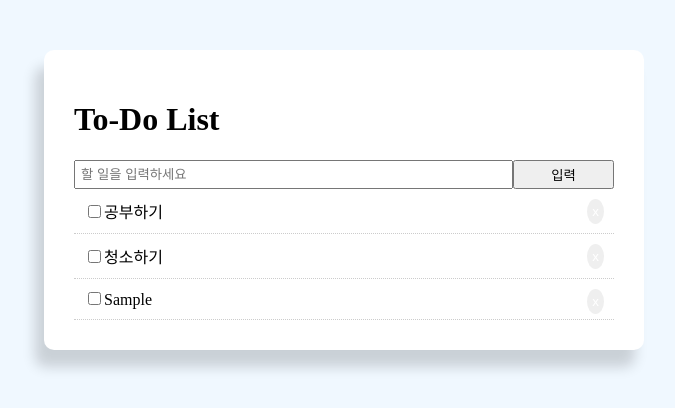
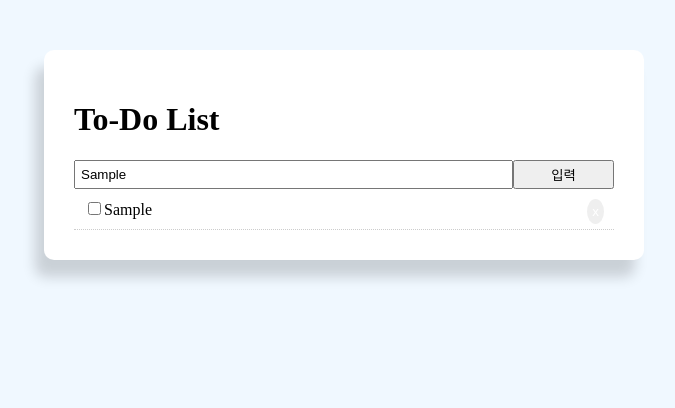
Before and after one commit to bkdragon0228/To-Do-React, a React (Vite) app in the folder To-Do/: page / in a window 1280 px wide. Both pictures are taken after typing "Sample" into the empty fields and a click on the button "입력". Shown: the top 408 px of the page, without its empty margins (296-971 px from the left). Built offline with nearby package versions, Linux system fonts and the light colour scheme.

Commit message:
추가 : 클래스형 컴포넌트 => 함수형 컴포넌트로 변경

```diff
--- a/To-Do/src/App.jsx
+++ b/To-Do/src/App.jsx
@@ -1,104 +1,109 @@
 import React, { Component } from 'react';
 import style from './App.module.css';
+import TodoList from './component/TodoList';
 
-// function App() {
-//     return <div className="App">hello</div>;
+function App() {
+    return (
+        <div className="App">
+            <TodoList />
+        </div>
+    );
+}
+
+export default App;
+
+// export default class App extends Component {
+//     state = {
+//         todoData: [
+//             { id: '1', title: '공부하기', completed: false },
+//             { id: '2', title: '청소하기', completed: false },
+//         ],
+//         value: '',
+//     };
+//     getStyle = (completed) => {
+//         return {
+//             padding: '10px',
+//             borderBottom: '1px #ccc dotted',
+//             textDecoration: completed ? 'line-through' : 'none',
+//         };
+//     };
+
+//     handleClick = (id) => {
+//         let newTodoData = this.state.todoData.filter((e) => e.id !== id);
+//         this.setState({ todoData: newTodoData });
+//     };
+
+//     handleInputChange = (e) => {
+//         let newValue = e.target.value;
+//         this.setState({ value: newValue });
+//     };
+//     handleSubmit = (e) => {
+//         e.preventDefault();
+
+//         let newTodo = {
+//             id: Date.now(),
+//             title: this.state.value,
+//             completed: false,
+//         };
+
+//         this.setState({
+//             todoData: [...this.state.todoData, newTodo],
+//             value: '',
+//         });
+//     };
+
+//     handleCheck = (id) => {
+//         let newTodoData = this.state.todoData.map((data) => {
+//             if (data.id === id) {
+//                 data.completed = !data.completed;
+//             }
+//             return data;
+//         });
+//         this.setState({ todoData: newTodoData });
+//     };
+//     render() {
+//         return (
+//             <div className={style.container}>
+//                 <div className={style.todoBlock}>
+//                     <div className="title">
+//                         <h1>To-Do List</h1>
+//                     </div>
+//                     <form
+//                         style={{ display: 'flex' }}
+//                         onSubmit={this.handleSubmit}
+//                     >
+//                         <input
+//                             type="text"
+//                             name="value"
+//                             value={this.state.value}
+//                             onChange={this.handleInputChange}
+//                             placeholder="할 일을 입력하세요"
+//                             style={{ flex: '10', padding: '5px' }}
+//                         />
+//                         <button style={{ flex: '2' }} type="submit">
+//                             입력
+//                         </button>
+//                     </form>
+
+//                     {this.state.todoData.map((e, i) => {
+//                         return (
+//                             <div style={this.getStyle(e.completed)} key={e.id}>
+//                                 <input
+//                                     type="checkbox"
+//                                     onChange={() => this.handleCheck(e.id)}
+//                                 />
+//                                 {e.title}
+//                                 <button
+//                                     className={style.deleteBtn}
+//                                     onClick={() => this.handleClick(e.id)}
+//                                 >
+//                                     x
+//                                 </button>
+//                             </div>
+//                         );
+//                     })}
+//                 </div>
+//             </div>
+//         );
+//     }
 // }
-
-// export default App;
-
-export default class App extends Component {
-    state = {
-        todoData: [
-            { id: '1', title: '공부하기', completed: false },
-            { id: '2', title: '청소하기', completed: false },
-        ],
-        value: '',
-    };
-    getStyle = (completed) => {
-        return {
-            padding: '10px',
-            borderBottom: '1px #ccc dotted',
-            textDecoration: completed ? 'line-through' : 'none',
-        };
-    };
-
-    handleClick = (id) => {
-        let newTodoData = this.state.todoData.filter((e) => e.id !== id);
-        this.setState({ todoData: newTodoData });
-    };
-
-    handleInputChange = (e) => {
-        let newValue = e.target.value;
-        this.setState({ value: newValue });
-    };
-    handleSubmit = (e) => {
-        e.preventDefault();
-
-        let newTodo = {
-            id: Date.now(),
-            title: this.state.value,
-            completed: false,
-        };
-
-        this.setState({
-            todoData: [...this.state.todoData, newTodo],
-            value: '',
-        });
-    };
-
-    handleCheck = (id) => {
-        let newTodoData = this.state.todoData.map((data) => {
-            if (data.id === id) {
-                data.completed = !data.completed;
-            }
-            return data;
-        });
-        this.setState({ todoData: newTodoData });
-    };
-    render() {
-        return (
-            <div className={style.container}>
-                <div className={style.todoBlock}>
-                    <div className="title">
-                        <h1>To-Do List</h1>
-                    </div>
-                    <form
-                        style={{ display: 'flex' }}
-                        onSubmit={this.handleSubmit}
-                    >
-                        <input
-                            type="text"
-                            name="value"
-                            value={this.state.value}
-                            onChange={this.handleInputChange}
-                            placeholder="할 일을 입력하세요"
-                            style={{ flex: '10', padding: '5px' }}
-                        />
-                        <button style={{ flex: '2' }} type="submit">
-                            입력
-                        </button>
-                    </form>
-
-                    {this.state.todoData.map((e, i) => {
-                        return (
-                            <div style={this.getStyle(e.completed)} key={e.id}>
-                                <input
-                                    type="checkbox"
-                                    onChange={() => this.handleCheck(e.id)}
-                                />
-                                {e.title}
-                                <button
-                                    className={style.deleteBtn}
-                                    onClick={() => this.handleClick(e.id)}
-                                >
-                                    x
-                                </button>
-                            </div>
-                        );
-                    })}
-                </div>
-            </div>
-        );
-    }
-}
--- /dev/null
+++ b/To-Do/src/component/TodoList.jsx
@@ -0,0 +1,89 @@
+import React, { useState } from 'react';
+import style from './TodoList.module.css';
+const TodoList = () => {
+    const [list, setList] = useState([]);
+    const [inputValue, setInputValue] = useState('');
+
+    const getStyle = (completed) => {
+        return {
+            padding: '10px',
+            borderBottom: '1px #ccc dotted',
+            textDecoration: completed ? 'line-through' : 'none',
+        };
+    };
+
+    const handleClick = (id) => {
+        let newList = list.filter((e) => e.id !== id);
+        setList(newList);
+    };
+
+    const handleInputChange = (e) => {
+        let newInputValue = e.target.value;
+        setInputValue(newInputValue);
+    };
+    const handleSubmit = (e) => {
+        e.preventDefault();
+
+        let newTodo = {
+            id: Date.now(),
+            title: inputValue,
+            completed: false,
+        };
+
+        setList((prev) => [...prev, newTodo]);
+    };
+
+    const handleCheck = (id) => {
+        let newList = list.map((data) => {
+            if (data.id === id) {
+                data.completed = !data.completed;
+            }
+            return data;
+        });
+
+        setList(newList);
+    };
+
+    return (
+        <div className={style.container}>
+            <div className={style.todoBlock}>
+                <div className="title">
+                    <h1>To-Do List</h1>
+                </div>
+                <form style={{ display: 'flex' }} onSubmit={handleSubmit}>
+                    <input
+                        type="text"
+                        name="value"
+                        value={inputValue}
+                        onChange={handleInputChange}
+                        placeholder="할 일을 입력하세요"
+                        style={{ flex: '10', padding: '5px' }}
+                    />
+                    <button style={{ flex: '2' }} type="submit">
+                        입력
+                    </button>
+                </form>
+
+                {list.map((e, i) => {
+                    return (
+                        <div style={getStyle(e.completed)} key={e.id}>
+                            <input
+                                type="checkbox"
+                                onChange={() => handleCheck(e.id)}
+                            />
+                            {e.title}
+                            <button
+                                className={style.deleteBtn}
+                                onClick={() => handleClick(e.id)}
+                            >
+                                x
+                            </button>
+                        </div>
+                    );
+                })}
+            </div>
+        </div>
+    );
+};
+
+export default TodoList;
--- /dev/null
+++ b/To-Do/src/component/TodoList.module.css
@@ -0,0 +1,22 @@
+
+.container {
+    margin: auto;
+    max-width: 600px;
+}
+
+.todoBlock {
+    padding: 30px;
+    margin-top: 50px;
+    background-color: white;
+    border-radius: 10px;
+    box-shadow: -9px 17px 13px rgb(0 0 0 / 16%);
+}
+
+.deleteBtn {
+    color: #fff;
+    border: none;
+    padding: 5px 5px;
+    border-radius: 50%;
+    cursor: pointer;
+    float : right;
+}
```
